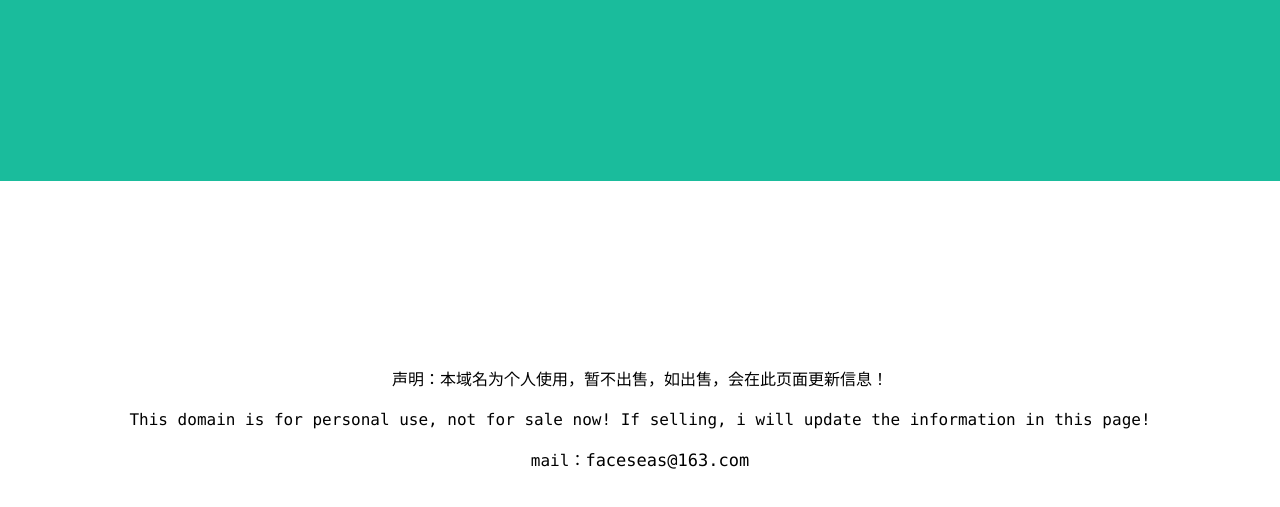
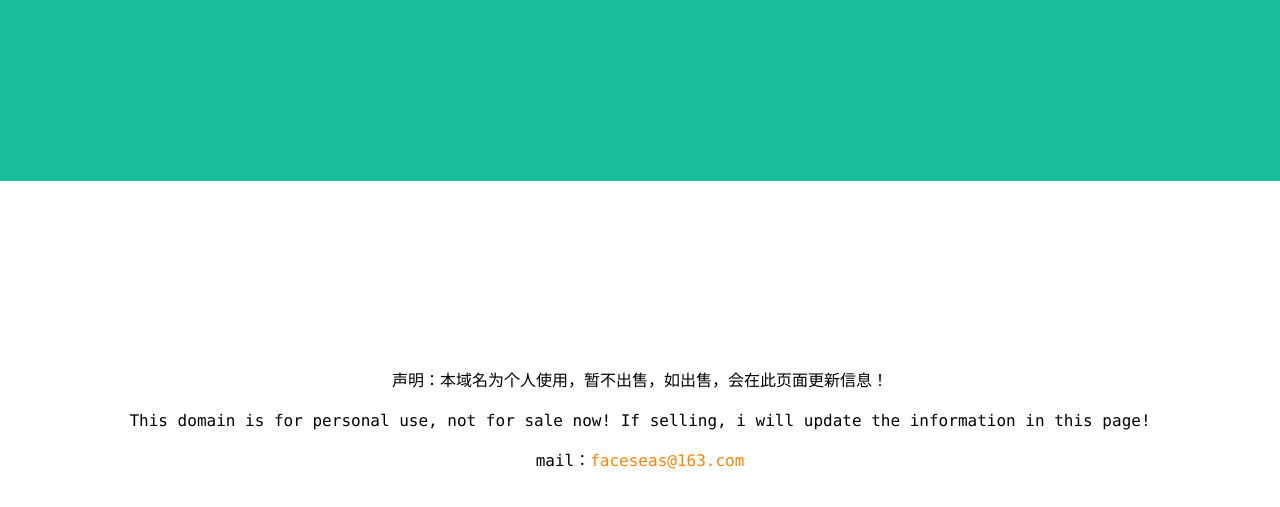
Before and after one commit to facingsea/bigbang, a plain HTML site: page index.html in a window 1280 px wide. In both pictures the pointer is over the link "faceseas@163.com". Shown: the part 219-726 px from the top of the page. Drawn offline with Linux system fonts and the light colour scheme.

Commit message:
update link color

```diff
--- a/index.html
+++ b/index.html
@@ -52,7 +52,7 @@
         a:link {color: black; text-decoration:none;}
         a:active {color: red; }
         a:visited {color: purple;text-decoration:none;}
-        a:hover{font-size: 17px;}
+        a:hover{color: #ff8400}
     </style>
 </head>
 <body onresize="resetHeight()">
```
